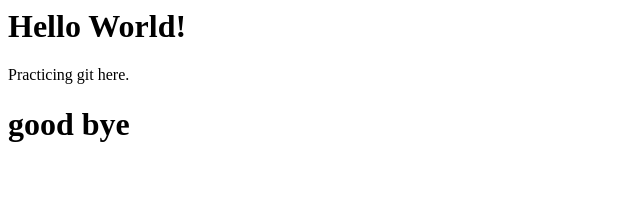
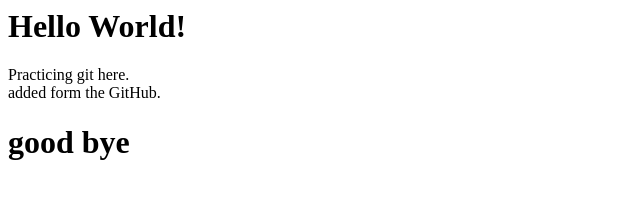
Before and after one commit to nikitakumbhani/practicerepository, a plain HTML site: page index.html in a window 1280 px wide. Shown: the whole page, without its empty margins (0-640 px from the left). Drawn offline with Linux system fonts and the light colour scheme.

Commit message:
added from GitHub
added text into idex.html file

```diff
--- a/index.html
+++ b/index.html
@@ -4,6 +4,9 @@
         <div>
             Practicing git here.
         </div>
+        <div>
+            added form the GitHub.
+        </div>
         <h1>good bye</h1>
     </body>
 </html>
```
